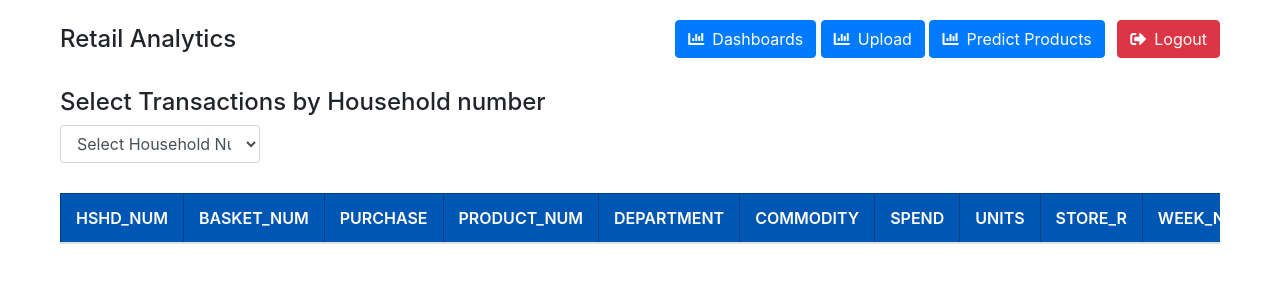
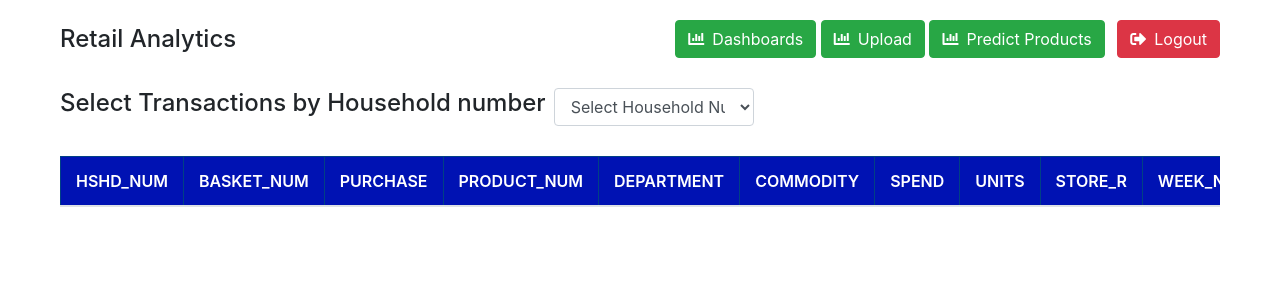
Before and after one commit to sh1var3ddy/retailer_webapp, a Flask app: page /home in a window 1280 px wide. Shown: the top 300 px of the page. Run offline with Flask 3, Linux system fonts and the light colour scheme; data that the repository does not hold is empty.

Commit message:
Update home.html

```diff
--- a/templates/home.html
+++ b/templates/home.html
@@ -60,7 +60,7 @@
         }
 
         .table th {
-    background-color: #0056b3;  /* Darker blue for headers */
+    background-color: #0012b3;  /* Darker blue for headers */
     color: white;
     font-weight: 600;
     vertical-align: middle;
@@ -120,13 +120,13 @@
     <div class="header-section">
         <h2 class="page-title">Retail Analytics</h2>
         <div class="button-container">
-            <a href="{{ url_for('demographicsandengagement') }}" class="btn btn-primary">
+            <a href="{{ url_for('demographicsandengagement') }}" class="btn btn-success">
                 <i class="fas fa-chart-bar mr-2"></i>Dashboards
             </a>
-            <a href="{{ url_for('uploaddatasets') }}" class="btn btn-primary">
+            <a href="{{ url_for('uploaddatasets') }}" class="btn btn-success">
                 <i class="fas fa-chart-bar mr-2"></i>Upload
             </a>
-            <a href="{{ url_for('predictproducts') }}" class="btn btn-primary mr-2">
+            <a href="{{ url_for('predictproducts') }}" class="btn btn-success mr-2">
                 <i class="fas fa-chart-bar mr-2"></i>Predict Products
             </a>
             <a href="{{ url_for('logout') }}" class="btn btn-danger">
@@ -137,8 +137,8 @@
 
     <div class="content-section">
         <!-- HSHD_NUM Dropdown -->
-        <div class="search-container">
-            <h4>Select Transactions by Household number</h4>
+        <div class="search-container d-flex align-items-center">
+            <h4 class="mr-2">Select Transactions by Household number</h4>
             <form id="searchForm">
                 <div class="form-group select-dropdown">
                     <select id="hshd_num" class="form-control" onchange="getDashboardData()">
```
